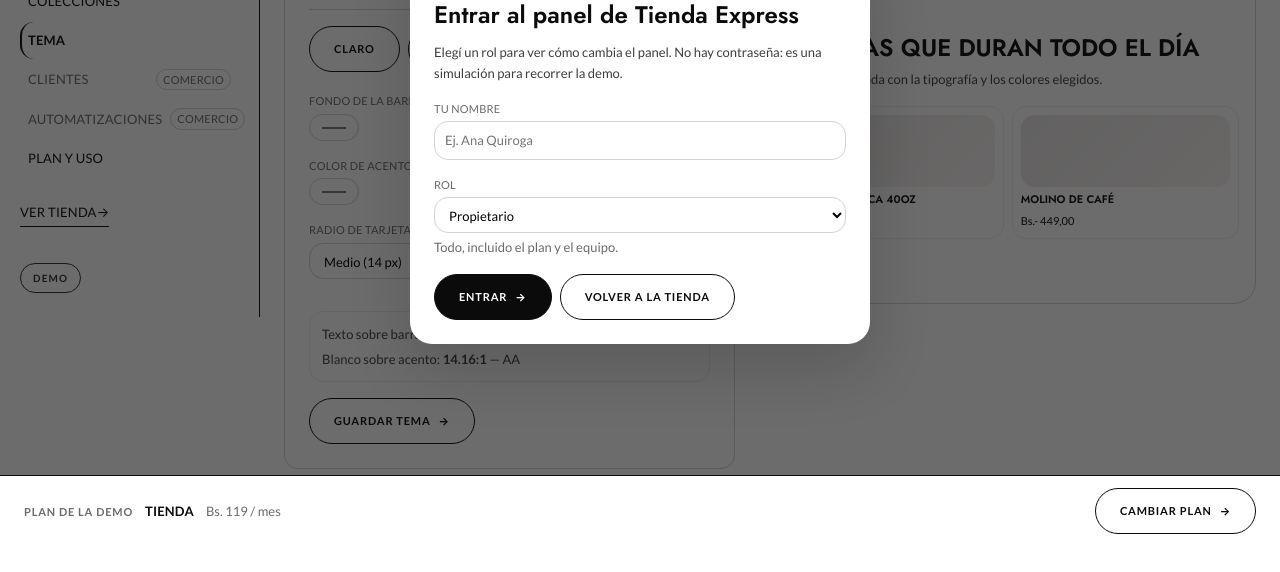
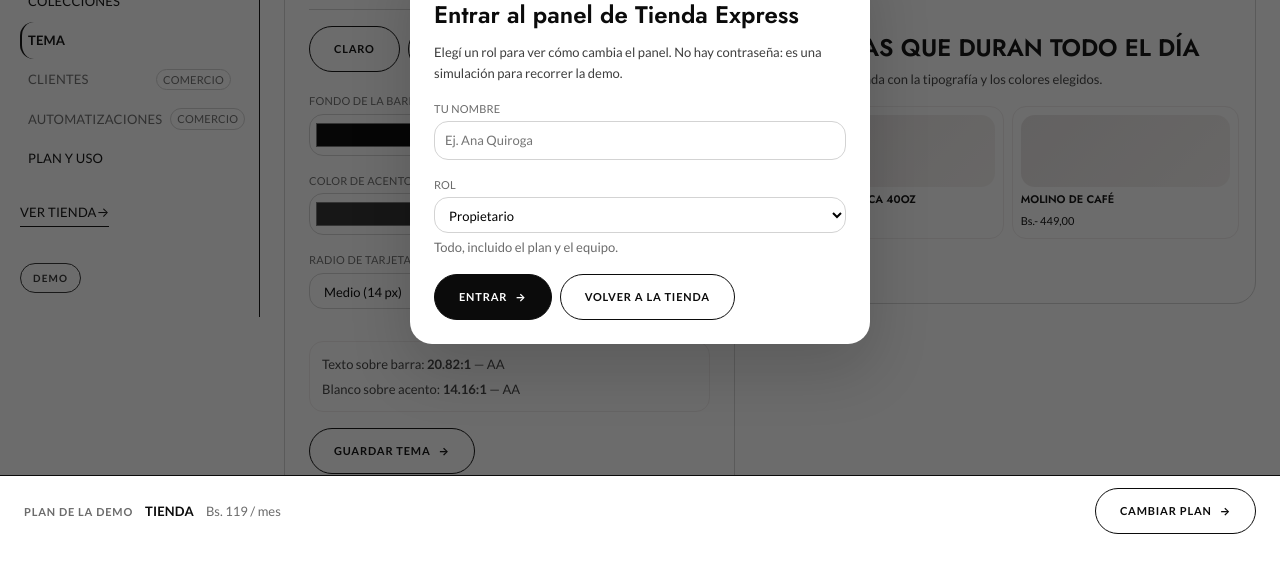
Before and after one commit to Stuko0/stukostore, an Astro site: page /admin/tienda-express/tema in a window 1280 px wide. Shown: the part 254-826 px from the top of the page. Built offline with nearby package versions, Linux system fonts and the light colour scheme; Astro itself is replaced by a stand-in of ours.

Commit message:
fix(tema): los selectores de color muestran el color elegido

```diff
--- a/src/components/admin/admin.css
+++ b/src/components/admin/admin.css
@@ -473,3 +473,15 @@
   padding: 4px 8px;
   background: var(--c-neutral);
 }
+
+/* Los selectores de color necesitan altura propia: con el estilo de input de
+   texto quedan como una línea fina y no se ve el color elegido. */
+.field input[type='color'] {
+  height: 42px;
+  width: 100%;
+  padding: 4px;
+  cursor: pointer;
+  background: var(--c-neutral);
+  border: 1px solid var(--c-border);
+  border-radius: var(--r-md);
+}
```
